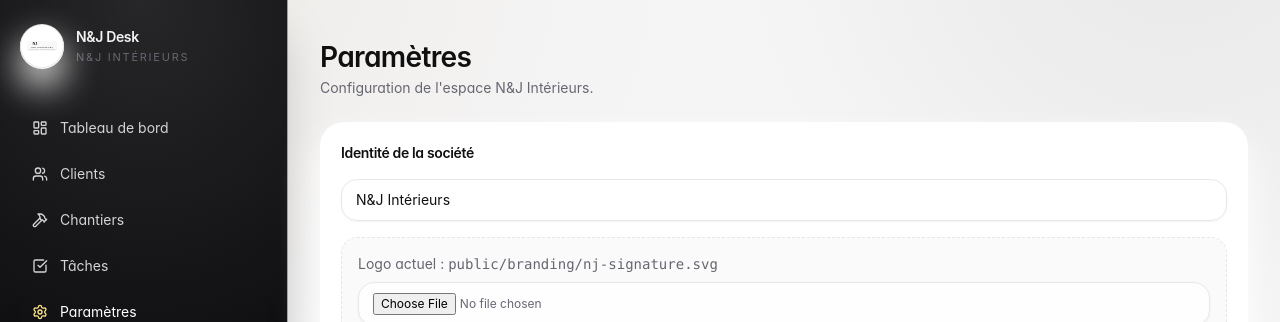
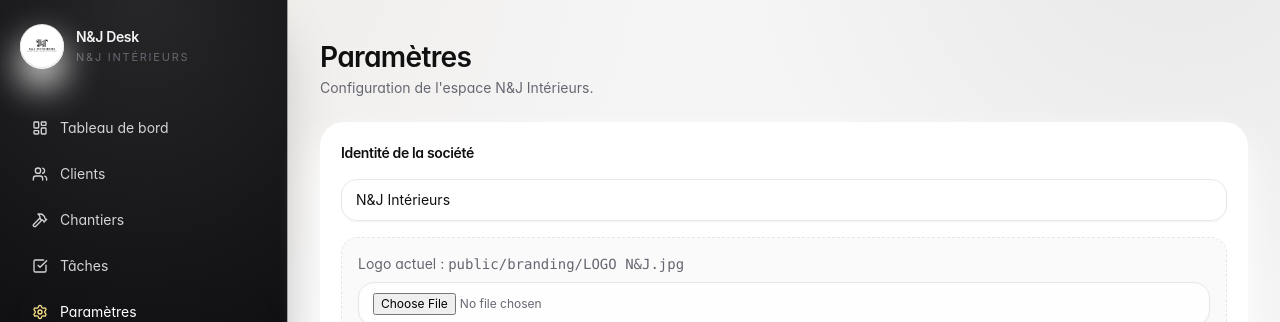
Before and after one commit to JEREM1997/N-J-Desk, a Next.js app: page /settings in a window 1280 px wide. Shown: the top 322 px of the page. Built offline with nearby package versions, Linux system fonts and the light colour scheme.

Commit message:
Use uploaded LOGO N&J.jpg as app logo

```diff
--- a/app/(app)/settings/page.tsx
+++ b/app/(app)/settings/page.tsx
@@ -12,7 +12,7 @@ export default function SettingsPage() {
         <h2 className="text-sm font-semibold">Identité de la société</h2>
         <input className="w-full" defaultValue="N&J Intérieurs" />
         <div className="rounded-xl border border-dashed bg-black/[0.02] p-4 text-sm text-muted">
-          Logo actuel : <code>public/branding/nj-signature.svg</code>
+          Logo actuel : <code>public/branding/LOGO N&J.jpg</code>
           <input type="file" className="mt-2 block w-full text-xs" />
         </div>
       </Card>
--- a/components/layout/brand-logo.tsx
+++ b/components/layout/brand-logo.tsx
@@ -12,7 +12,7 @@ export function BrandLogo({ compact = false }: { compact?: boolean }) {
         )}
       >
         <Image
-          src="/branding/nj-signature.svg"
+          src="/branding/LOGO%20N%26J.jpg"
           alt="N&J Intérieurs"
           width={64}
           height={64}
```
